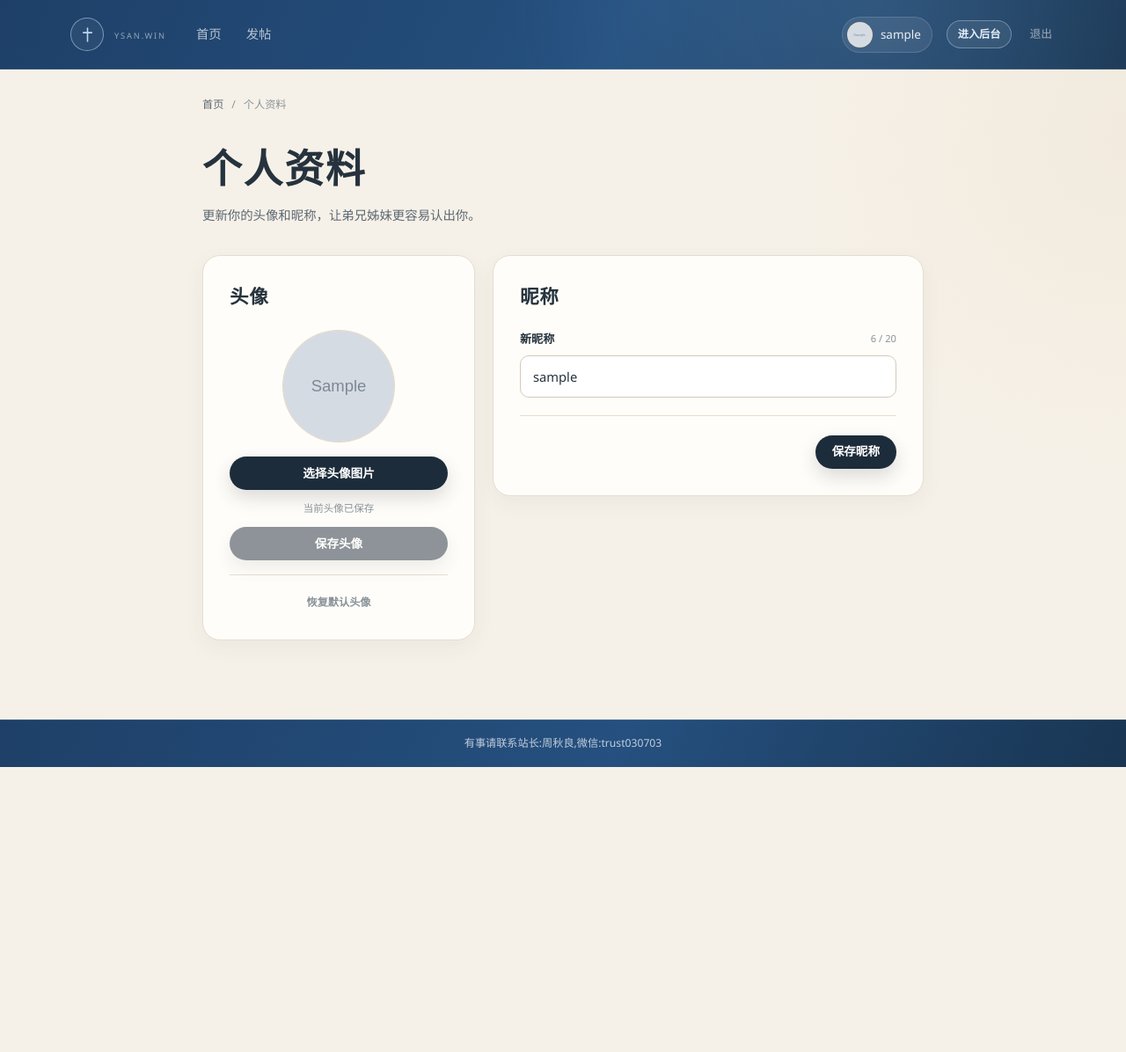
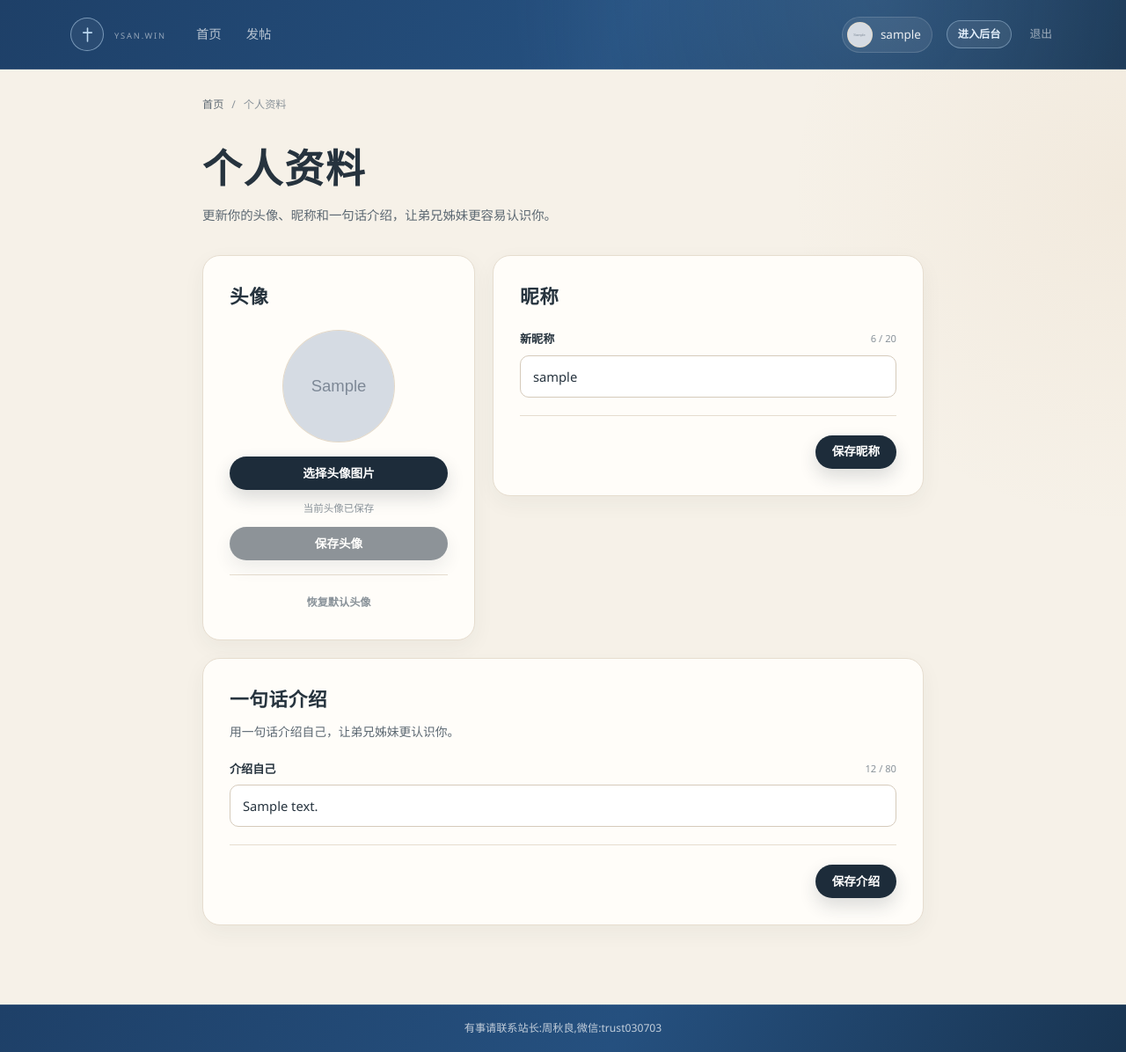
Before and after one commit to windy003/P_WEB_YSAN.WIN, a Flask app: page /profile in a window 1280 px wide. Shown: the whole page at 88% size. Before the commit the page ends 872 px from the top, so only its background shows below. Run offline with Flask 3, Linux system fonts and the light colour scheme; the visitor is signed in with stand-in values (Sample User, id 1); tables that the repository leaves empty hold one stand-in row (values such as "Sample post"); grey boxes marked "Sample" are stand-in pictures; some libraries are stand-ins or nearby versions.

Commit message:
添加了一句话介绍的功能

```diff
--- a/app.py
+++ b/app.py
@@ -56,6 +56,7 @@ ALLOWED_MEDIA_EXTENSIONS = {
 }
 ALLOWED_AVATAR_EXTENSIONS = {".jpg", ".jpeg", ".png", ".gif", ".webp"}
 DISPLAY_NAME_MAX_LENGTH = 20
+BIO_MAX_LENGTH = 80
 
 db = SQLAlchemy()
 
@@ -382,6 +383,7 @@ class User(db.Model):
     username = db.Column(db.String(40), nullable=False)
     username_key = db.Column(db.String(40), nullable=False, unique=True, index=True)
     nickname = db.Column(db.String(20), nullable=True)
+    bio = db.Column(db.String(80), nullable=True)
     avatar_filename = db.Column(db.String(120), nullable=True)
     phone = db.Column(db.String(20), nullable=False, unique=True, index=True)
     password_hash = db.Column(db.String(255), nullable=False)
@@ -887,6 +889,7 @@ def create_app(test_config=None):
             "avatar_max_bytes": app.config["AVATAR_MAX_BYTES"],
             "avatar_max_mb": app.config["AVATAR_MAX_BYTES"] // (1024 * 1024),
             "display_name_max_length": DISPLAY_NAME_MAX_LENGTH,
+            "bio_max_length": BIO_MAX_LENGTH,
         }
 
     @app.template_filter("timeago")
@@ -1360,6 +1363,7 @@ def create_app(test_config=None):
         return render_template(
             "profile.html",
             nickname_form=g.user.nickname or "",
+            bio_form=g.user.bio or "",
             errors={},
         )
 
@@ -1384,6 +1388,7 @@ def create_app(test_config=None):
                 render_template(
                     "profile.html",
                     nickname_form=nickname,
+                    bio_form=g.user.bio or "",
                     errors=errors,
                 ),
                 400,
@@ -1395,6 +1400,33 @@ def create_app(test_config=None):
             flash("昵称已更新。", "success")
         else:
             flash("已恢复使用用户名作为显示名称。", "success")
+        return redirect(url_for("profile"))
+
+    @app.post("/profile/bio")
+    @login_required
+    def update_bio():
+        bio = request.form.get("bio", "").strip()
+
+        if len(bio) > BIO_MAX_LENGTH:
+            errors = {
+                "bio": f"一句话介绍不能超过 {BIO_MAX_LENGTH} 个字符。"
+            }
+            return (
+                render_template(
+                    "profile.html",
+                    nickname_form=g.user.nickname or "",
+                    bio_form=bio,
+                    errors=errors,
+                ),
+                400,
+            )
+
+        g.user.bio = bio or None
+        db.session.commit()
+        if bio:
+            flash("一句话介绍已更新。", "success")
+        else:
+            flash("已清空一句话介绍。", "success")
         return redirect(url_for("profile"))
 
     @app.post("/profile/avatar")
@@ -1795,6 +1827,10 @@ def create_app(test_config=None):
                         "ADD COLUMN avatar_filename VARCHAR(120)"
                     )
                 )
+            if "bio" not in columns:
+                db.session.execute(
+                    text("ALTER TABLE users ADD COLUMN bio VARCHAR(80)")
+                )
             db.session.commit()
 
     return app
--- a/static/css/style.css
+++ b/static/css/style.css
@@ -2300,6 +2300,16 @@ textarea:focus-visible {
   letter-spacing: 0.03em;
 }
 
+.profile-card--wide {
+  grid-column: 1 / -1;
+}
+
+.profile-card-intro {
+  margin: 8px 0 0;
+  color: var(--ink-soft);
+  font-size: 0.86rem;
+}
+
 .avatar-form {
   margin: 20px 0 0;
 }
--- a/templates/profile.html
+++ b/templates/profile.html
@@ -14,7 +14,7 @@
 
       <header class="page-heading">
         <h1>个人资料</h1>
-        <p>更新你的头像和昵称，让弟兄姊妹更容易认出你。</p>
+        <p>更新你的头像、昵称和一句话介绍，让弟兄姊妹更容易认识你。</p>
       </header>
 
       <div class="profile-grid">
@@ -98,6 +98,36 @@
             </div>
           </form>
         </section>
+
+        <section class="profile-card profile-card--wide" aria-labelledby="bio-heading">
+          <h2 id="bio-heading">一句话介绍</h2>
+          <p class="profile-card-intro">用一句话介绍自己，让弟兄姊妹更认识你。</p>
+
+          <form method="post" action="{{ url_for('update_bio') }}" class="stack-form">
+            <input type="hidden" name="csrf_token" value="{{ csrf_token }}">
+            <div class="form-field{% if errors.get('bio') %} has-error{% endif %}">
+              <div class="label-row">
+                <label for="profile-bio">介绍自己</label>
+                <span class="char-hint" data-char-count-for="profile-bio" data-max="{{ bio_max_length }}">0 / {{ bio_max_length }}</span>
+              </div>
+              <input
+                type="text"
+                id="profile-bio"
+                name="bio"
+                value="{{ bio_form }}"
+                placeholder="例如：在主爱中学习、工作，也愿意与你分享生命中的恩典。"
+                maxlength="{{ bio_max_length }}"
+                {% if errors.get('bio') %}aria-invalid="true" aria-describedby="bio-error"{% endif %}
+              >
+              {% if errors.get('bio') %}
+                <p class="field-error" id="bio-error">{{ errors.bio }}</p>
+              {% endif %}
+            </div>
+            <div class="form-actions">
+              <button type="submit" class="btn btn--primary btn--small">保存介绍</button>
+            </div>
+          </form>
+        </section>
       </div>
     </div>
   </div>
```
